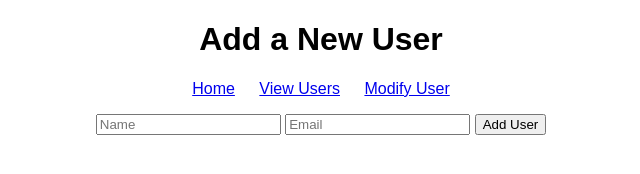
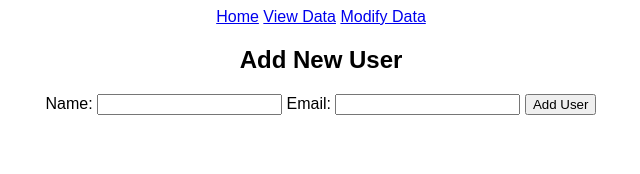
Before and after one commit to mlmartin44/web, a plain HTML site: page add.html in a window 1280 px wide. Shown: the whole page, without its empty margins (319-959 px from the left). Drawn offline with Linux system fonts and the light colour scheme.

Commit message:
update add.js code

```diff
--- a/add.html
+++ b/add.html
@@ -3,25 +3,27 @@
 <head>
     <meta charset="UTF-8">
     <meta name="viewport" content="width=device-width, initial-scale=1.0">
-    <title>Add User</title>
+    <title>Add New User</title>
     <link rel="stylesheet" href="styles.css">
 </head>
 <body>
-    <h1>Add a New User</h1>
     <nav>
-        <ul>
-            <li><a href="index.html">Home</a></li>
-            <li><a href="view.html">View Users</a></li>
-            <li><a href="edit.html">Modify User</a></li>
-        </ul>
+        <a href="index.html">Home</a>
+        <a href="view.html">View Data</a>
+        <a href="modify.html">Modify Data</a>
     </nav>
 
+    <h2>Add New User</h2>
     <form id="addUserForm">
-        <input type="text" id="name" placeholder="Name" required>
-        <input type="email" id="email" placeholder="Email" required>
+        <label for="name">Name:</label>
+        <input type="text" id="name" required>
+
+        <label for="email">Email:</label>
+        <input type="email" id="email" required>
+
         <button type="submit">Add User</button>
     </form>
 
-    <script src="script.js"></script>
+    <script src="add.js"></script>
 </body>
 </html>
```
